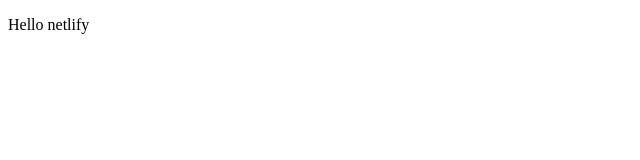
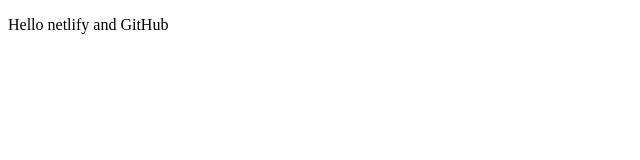
Before and after one commit to CeramiqueHeart/netlify, a plain HTML site: page index.html in a window 1280 px wide. Shown: the full height of the page, 0-640 px from the left. Drawn offline with Linux system fonts and the light colour scheme.

Commit message:
Update initial message

```diff
--- a/index.html
+++ b/index.html
@@ -5,6 +5,6 @@
     <title>test site</title>
 </head>
 <body>
-    <p>Hello netlify</p>
+    <p>Hello netlify and GitHub</p>
 </body>
 </html>
```
